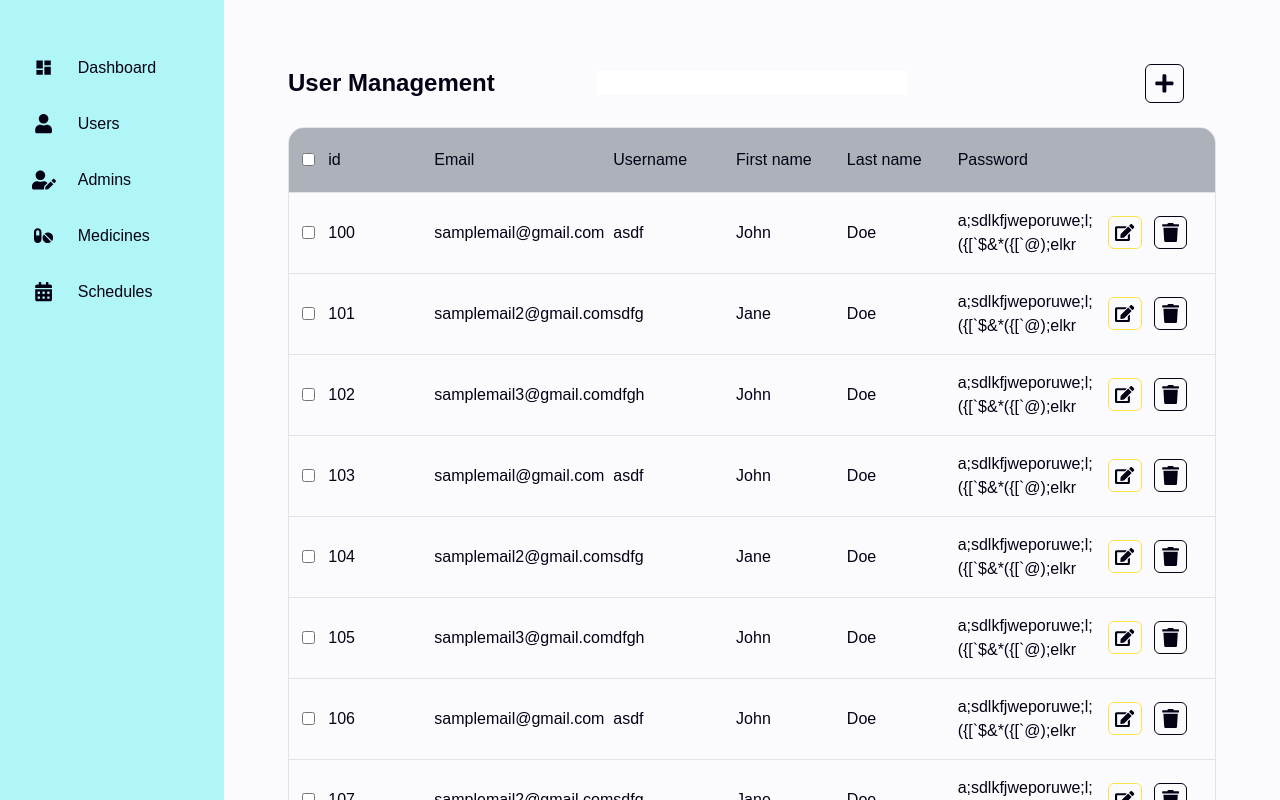
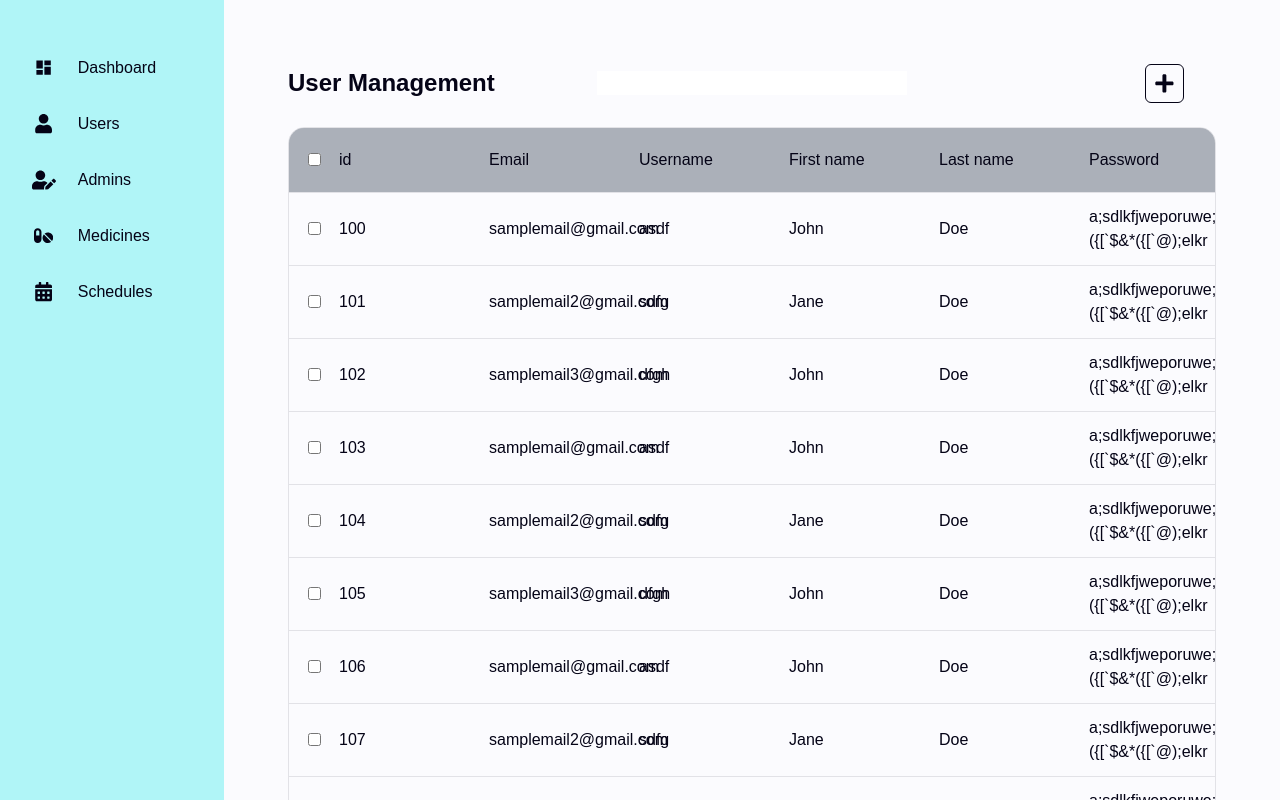
Before and after one commit to erbeeen/medtalk-web-app, a React (Vite) app in the folder frontend/: page /users in a window 1280 px wide. Built offline with nearby package versions, Linux system fonts and the light colour scheme; a web font is replaced by a local one.

Commit message:
feat(frontend table): functioning table

```diff
--- a/frontend/src/components/Table.tsx
+++ b/frontend/src/components/Table.tsx
@@ -1,4 +1,4 @@
-import { useState, useRef } from "react";
+import { useState, useRef, useEffect } from "react";
 
 import {
   type AccessorKeyColumnDef,
@@ -27,13 +27,19 @@ type TableProps = {
   rowSelection?: RowSelectionState
   globalFilter?: any;
   setGlobalFilter?: OnChangeFn<any>;
-  scrollToTop: () => Promise<void>;
+  scrollToTop: () => void;
   onRowSelectionChange?: (updater: Updater<RowSelectionState>) => void;
 };
 
-// FIX: scrolling to top screws up when adding new entries
+// FIX: scrolling to top screws up on previous page buttons when adding new entries
 // and possibly causing it are pages having only one entry.
 // either fix the bug or only make the table scrollable
+
+// FIX: scrolling to top screws up on next page buttons when deleteing entries
+// and possibly causing it are pages having only one entry.
+// either fix the bug or only make the table scrollable
+
+// TODO: make the table mobile responsive
 
 export default function Table({
   columns,
@@ -72,15 +78,21 @@ export default function Table({
     },
   });
 
+  useEffect(() => {
+    console.log("Table: content changed");
+    console.log("Resetting pagination");
+    table.resetPageIndex();
+  }, [content]);
+
   return (
-    <div id="table-ref" ref={tableRef} className="h-full w-full border border-dark/10 dark:border-light/10 rounded-2xl overflow-auto">
-      <table className="w-full text-left border-collapse border-spacing-0">
+    <div id="table-ref" ref={tableRef} className="h-full w-full border border-dark/10 dark:border-light/10 rounded-2xl overflow-x-auto">
+      <table className="w-full text-left border-collapse border-spacing-0 table-fixed">
         <thead>
           {table.getHeaderGroups().map((headerGroup) => (
-            <tr key={headerGroup.id} className="bg-gray-700/40 border-b border-dark/10 dark:border-light/10 rounded-2xl ">
+            <tr key={headerGroup.id} className="bg-gray-700/40 border-b border-dark/10 dark:border-light/10 rounded-2xl">
               {headerGroup.headers.map((header) => (
                 <th
-                  className="py-5 align-middle font-mona font-medium "
+                  className="py-5 align-middle font-medium "
                   key={header.id}
                   style={{
                     width: header.getSize(),
@@ -98,11 +110,11 @@ export default function Table({
             </tr>
           ))}
         </thead>
-        <tbody>
+        <tbody className="h-full flex-1 overflow-y-scroll">
           {table.getRowModel().rows.map((row) => (
-            <tr key={row.id} className="border-b border-dark/10 dark:border-light/10">
+            <tr key={row.id} className="border-b border-dark/10 dark:border-light/10 font-light align-middle">
               {row.getVisibleCells().map((cell) => (
-                <td className="py-4 font-mona font-light align-middle" key={cell.id} id={cell.id}>
+                <td className="py-3" key={cell.id} id={cell.id}>
                   {flexRender(cell.column.columnDef.cell, cell.getContext())}
                 </td>
               ))}
```
